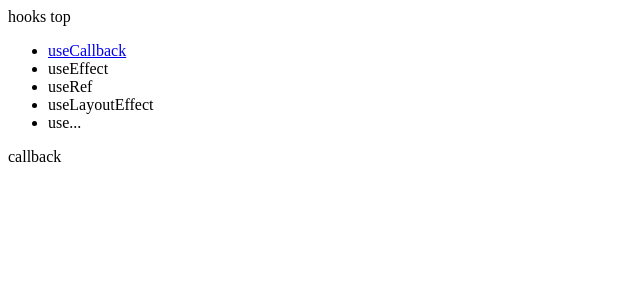
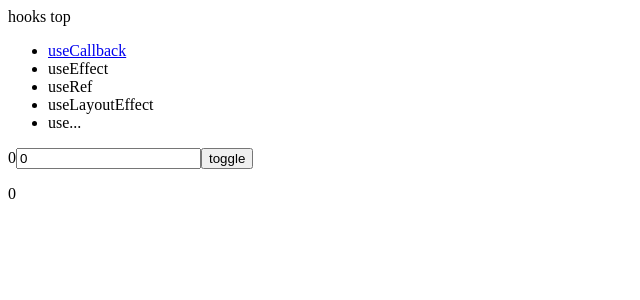
Before and after one commit to K-yokosu/sandbox_react, a React (Vite) app: page /hooks/callback in a window 1280 px wide. Shown: the top 300 px of the page, without its empty margins (0-640 px from the left). Built offline with nearby package versions, Linux system fonts and the light colour scheme.

Commit message:
useCallbackの例 - (非useCallback状態)

```diff
--- a/src/routes/Callback.tsx
+++ b/src/routes/Callback.tsx
@@ -1,14 +1,38 @@
-import React, {useCallback} from 'react'
+import React, { useState, useCallback, useEffect } from "react";
 
-const Callback  = () => {
-    const sample1 = useCallback((value: number) => {
-        console.log(value);
-    }, [])
-    return (
-        <>
-            <div>callback</div>
-        </>
-    )
+// ① toggleが切り替わるたびにレンダリングが走り、関係ないChildコンポーネントも再レンダリングされる。
+
+const Callback = () => {
+  const [count, setCount] = useState(0);
+  const [toggle, setToggle] = useState(false);
+
+  const multiplication = () => {
+    return count * count;
+  };
+
+  return (
+    <div className="App">
+      {count}
+      <input
+        type="number"
+        value={count}
+        onChange={(e) => setCount(parseInt(e.target.value))}
+      />
+      <button onClick={() => setToggle(!toggle)}> toggle </button>
+      <Child multiplication={multiplication} />
+    </div>
+  );
 }
 
-export default Callback
+const Child = ({ multiplication }) => {
+  const [value, setValue] = useState(0);
+
+  useEffect(() => {
+    console.log('Child');
+    setValue(multiplication);
+  })
+
+  return <p>{value}</p>
+}
+
+export default Callback;
```
